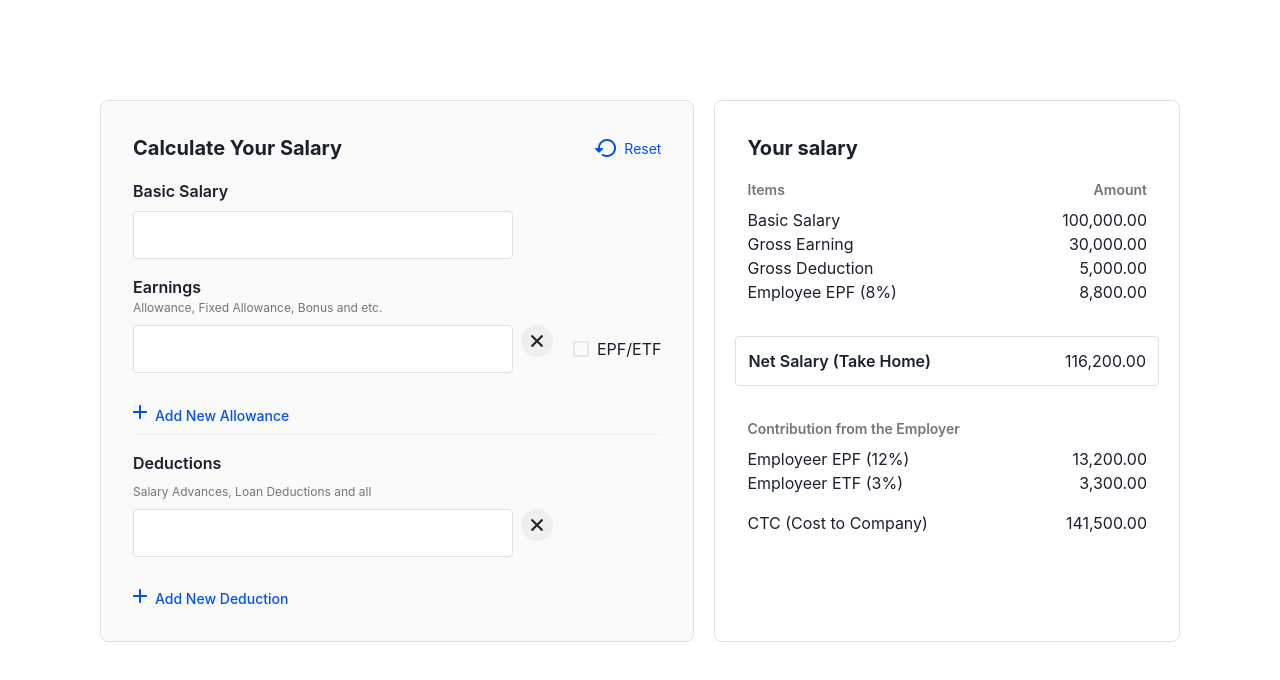
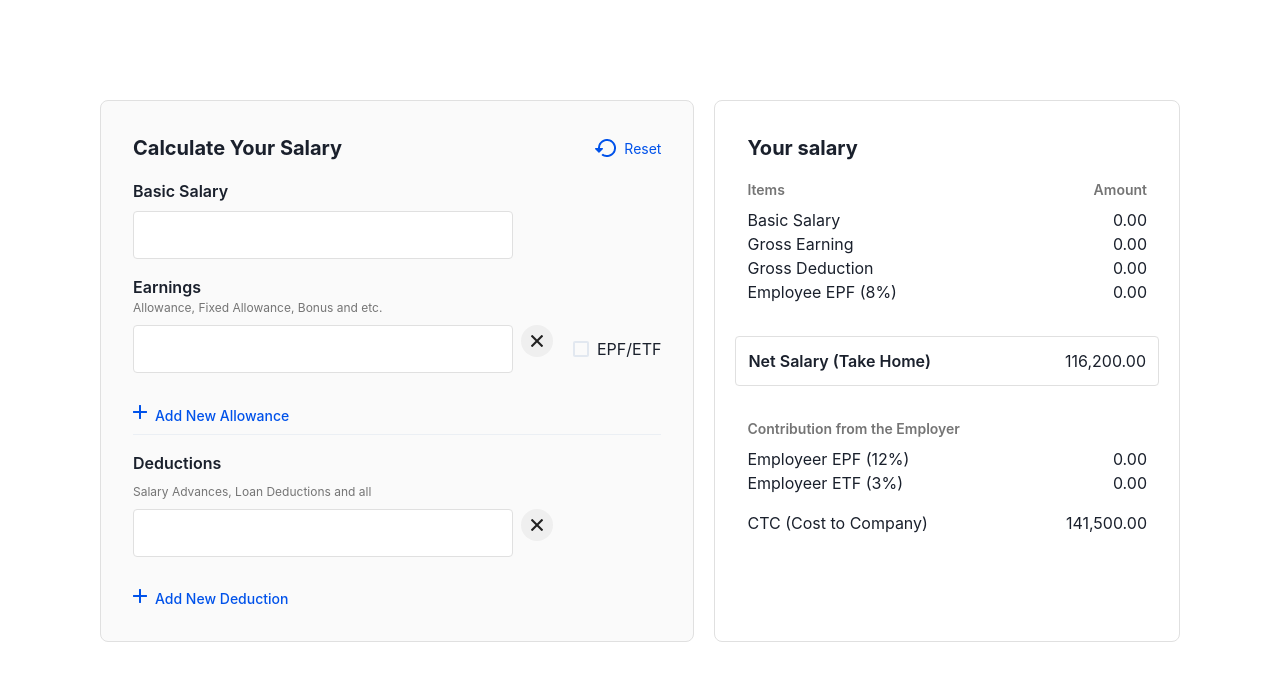
Before and after one commit to charith1997/salary-calculator-betalaunch, a React (Create React App) app: page / in a window 1280 px wide. Shown: the top 680 px of the page. Built offline with nearby package versions, Linux system fonts and the light colour scheme.

Commit message:
Allowances and deductions calculations

```diff
--- a/src/App.tsx
+++ b/src/App.tsx
@@ -19,13 +19,15 @@ import addIcon from "./assets/add_icon.png";
 import { useState } from "react";
 
 function App() {
-  const [allowances, setAllowances] = useState([
-    { allowance: "", epf: false },
-  ]);
+  const [allowances, setAllowances] = useState([{ allowance: "", epf: false }]);
   const [deductions, setDeductions] = useState([{ deduction: "" }]);
+  const [basicSalary, setBasicSalary] = useState("");
+  const [grossEarnings, setGrossEarning] = useState("");
+  const [grossDeductions, setGrossDeductions] = useState("");
+  const [totalOfEPFAllowed, setTotalOfEPFAllowed] = useState("");
 
-  console.log(allowances, "+++++");
-  console.log(deductions, "----");
+  console.log(basicSalary, "basicSalary");
+  console.log(totalOfEPFAllowed, "totalOfEPFAllowed");
 
   const addNewAllowanceHandler = () => {
     setAllowances([...allowances, { allowance: "", epf: false }]);
@@ -35,6 +37,8 @@ function App() {
     const allowanceList = [...allowances];
     allowanceList.splice(index, 1);
     setAllowances(allowanceList);
+    calculateGrossEarning(allowanceList);
+    calculateTotalOfEPFAllowed(allowanceList);
   };
 
   const addNewDeductionHandler = () => {
@@ -45,6 +49,7 @@ function App() {
     const deductionList = [...deductions];
     deductionList.splice(index, 1);
     setDeductions(deductionList);
+    calculateGrossDeduction(deductionList);
   };
 
   const allowanceChangeHandler = (event: any, index: number) => {
@@ -52,6 +57,8 @@ function App() {
     const list: any = [...allowances];
     list[index][name] = value;
     setAllowances(list);
+    calculateGrossEarning(list);
+    calculateTotalOfEPFAllowed(list);
   };
 
   const checkboxChangeHandler = (event: any, index: number) => {
@@ -59,6 +66,7 @@ function App() {
     const list: any = [...allowances];
     list[index][name] = checked;
     setAllowances(list);
+    calculateTotalOfEPFAllowed(list);
   };
 
   const deductionChangeHandler = (event: any, index: number) => {
@@ -66,6 +74,60 @@ function App() {
     const list: any = [...deductions];
     list[index][name] = value;
     setDeductions(list);
+    calculateGrossDeduction(list);
+  };
+
+  const basicSalaryChangeHandler = (event: any) => {
+    setBasicSalary(event.target.value);
+  };
+
+  const calculateGrossEarning = (allowances: any) => {
+    let earnings: any = allowances.map((item: any) =>
+      parseFloat(item.allowance).toFixed(2)
+    );
+
+    let sum: any = 0;
+
+    for (let i = 0; i < earnings.length; i++) {
+      if (earnings[i] > 0) {
+        sum += parseFloat(earnings[i]);
+      }
+    }
+
+    setGrossEarning(sum);
+  };
+
+  const calculateGrossDeduction = (deducts: any) => {
+    let deductions: any = deducts.map((item: any) =>
+      parseFloat(item.deduction).toFixed(2)
+    );
+
+    let sum: any = 0;
+
+    for (let i = 0; i < deductions.length; i++) {
+      if (deductions[i] > 0) {
+        sum += parseFloat(deductions[i]);
+      }
+    }
+
+    setGrossDeductions(sum);
+  };
+
+  const calculateTotalOfEPFAllowed = (totalGrossEarning: any) => {
+    let epfList: any = totalGrossEarning.filter((i: any) => i.epf == true);
+    let newEPFList: any = epfList.map((i: any) =>
+      parseFloat(i.allowance).toFixed(2)
+    );
+
+    let totalAllowedEPF: any = 0;
+
+    for (let i = 0; i < newEPFList.length; i++) {
+      if (newEPFList[i] > 0) {
+        totalAllowedEPF += parseFloat(newEPFList[i]);
+      }
+    }
+
+    setTotalOfEPFAllowed(totalAllowedEPF);
   };
 
   return (
@@ -103,11 +165,17 @@ function App() {
             </FormLabel>
             <Input
               type="number"
+              min="0.01"
+              step="0.01"
               w={"380px"}
               h={"48px"}
               borderRadius={"4px"}
               bg={"#FFFFFF"}
               borderColor="#E0E0E0"
+              name="basic_salary"
+              id="basic_salary"
+              onChange={basicSalaryChangeHandler}
+              value={basicSalary}
             />
           </FormControl>
 
@@ -174,6 +242,7 @@ function App() {
                   fontSize={"16px"}
                   name="epf"
                   id="epf"
+                  value={newAllowance.epf}
                   onChange={(e: any) => checkboxChangeHandler(e, index)}
                 >
                   EPF/ETF
@@ -319,7 +388,8 @@ function App() {
             </Text>
             <Spacer />
             <Text fontFamily={"inter"} fontWeight={"400"} fontSize={"16px"}>
-              100,000.00
+              {basicSalary == "" && "0.00"}
+              {basicSalary != "" && parseFloat(basicSalary).toFixed(2)}
             </Text>
           </Flex>
 
@@ -329,7 +399,8 @@ function App() {
             </Text>
             <Spacer />
             <Text fontFamily={"inter"} fontWeight={"400"} fontSize={"16px"}>
-              30,000.00
+              {grossEarnings == "" && "0.00"}
+              {grossEarnings != "" && parseFloat(grossEarnings).toFixed(2)}
             </Text>
           </Flex>
 
@@ -339,7 +410,8 @@ function App() {
             </Text>
             <Spacer />
             <Text fontFamily={"inter"} fontWeight={"400"} fontSize={"16px"}>
-              5,000.00
+              {grossDeductions == "" && "0.00"}
+              {grossDeductions != "" && parseFloat(grossDeductions).toFixed(2)}
             </Text>
           </Flex>
 
@@ -349,7 +421,8 @@ function App() {
             </Text>
             <Spacer />
             <Text fontFamily={"inter"} fontWeight={"400"} fontSize={"16px"}>
-              8,800.00
+              {totalOfEPFAllowed == "" && "0.00"}
+              {totalOfEPFAllowed != "" && ((parseFloat(basicSalary) + parseFloat(totalOfEPFAllowed)) * 8 / 100 ).toFixed(2)}
             </Text>
           </Flex>
         </Box>
@@ -391,7 +464,8 @@ function App() {
             </Text>
             <Spacer />
             <Text fontFamily={"inter"} fontWeight={"400"} fontSize={"16px"}>
-              13,200.00
+              {totalOfEPFAllowed == "" && "0.00"}
+              {totalOfEPFAllowed != "" && ((parseFloat(basicSalary) + parseFloat(totalOfEPFAllowed)) * 12 / 100 ).toFixed(2)}
             </Text>
           </Flex>
 
@@ -401,7 +475,8 @@ function App() {
             </Text>
             <Spacer />
             <Text fontFamily={"inter"} fontWeight={"400"} fontSize={"16px"}>
-              3,300.00
+            {totalOfEPFAllowed == "" && "0.00"}
+              {totalOfEPFAllowed != "" && ((parseFloat(basicSalary) + parseFloat(totalOfEPFAllowed)) * 3 / 100 ).toFixed(2)}
             </Text>
           </Flex>
 
```
